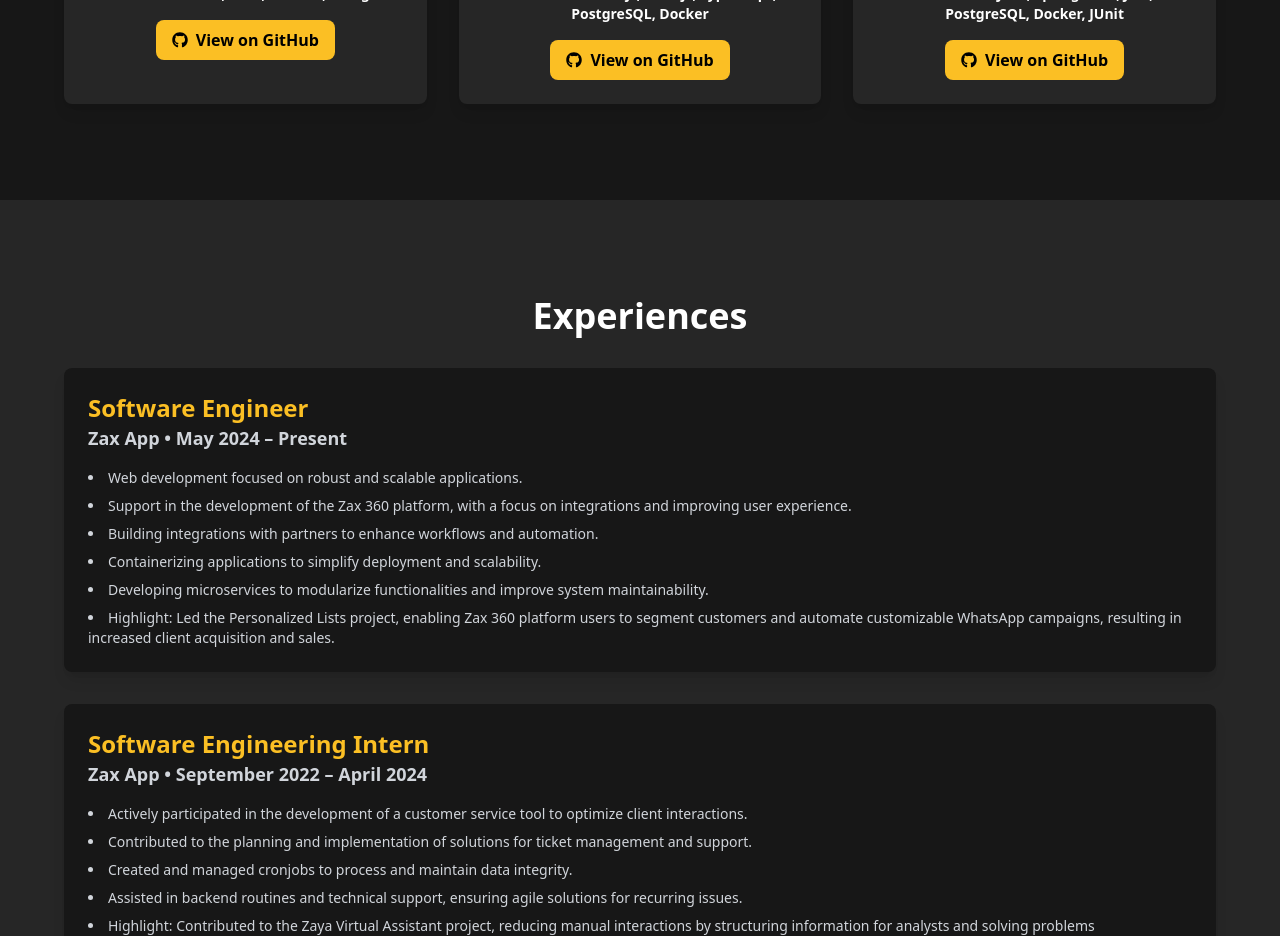
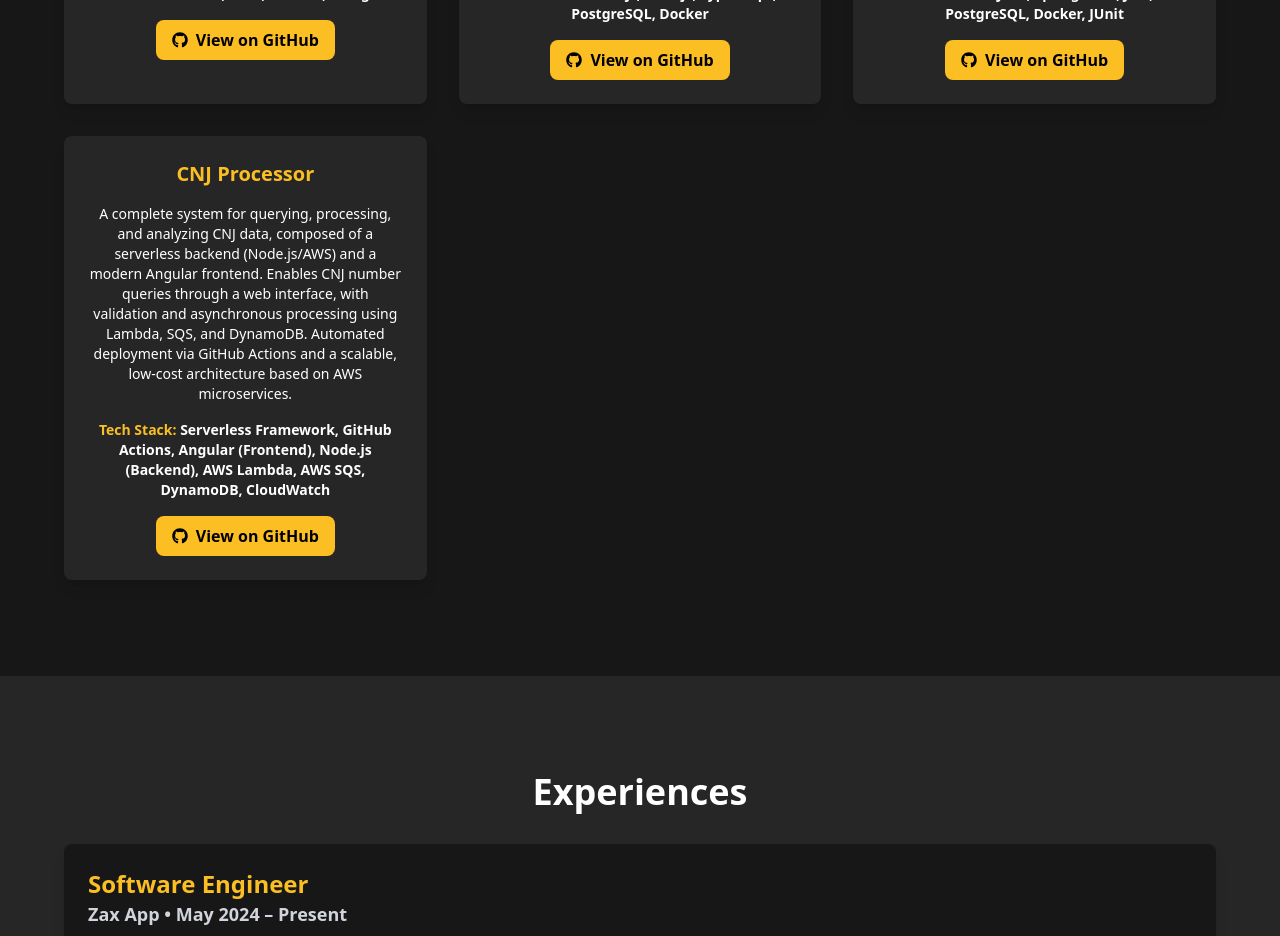
Before and after one commit to iantoniolo/portfolio, a React (Vite) app: page / in a window 1280 px wide. Shown: the part 2680-3616 px from the top of the page. Built offline with nearby package versions, Linux system fonts and the light colour scheme.

Commit message:
feat: adding cnj processor project

```diff
--- a/src/components/Projects.jsx
+++ b/src/components/Projects.jsx
@@ -28,6 +28,22 @@
         "PostgreSQL",
         "Docker",
         "JUnit",
+      ],
+    },
+    {
+      title: "CNJ Processor",
+      description:
+        "A complete system for querying, processing, and analyzing CNJ data, composed of a serverless backend (Node.js/AWS) and a modern Angular frontend. Enables CNJ number queries through a web interface, with validation and asynchronous processing using Lambda, SQS, and DynamoDB. Automated deployment via GitHub Actions and a scalable, low-cost architecture based on AWS microservices.",
+      githubLink: "https://github.com/iantoniolo/cnj-processor",
+      techStack: [
+        "Serverless Framework",
+        "GitHub Actions",
+        "Angular (Frontend)",
+        "Node.js (Backend)",
+        "AWS Lambda",
+        "AWS SQS",
+        "DynamoDB",
+        "CloudWatch"
       ],
     },
   ];
```
